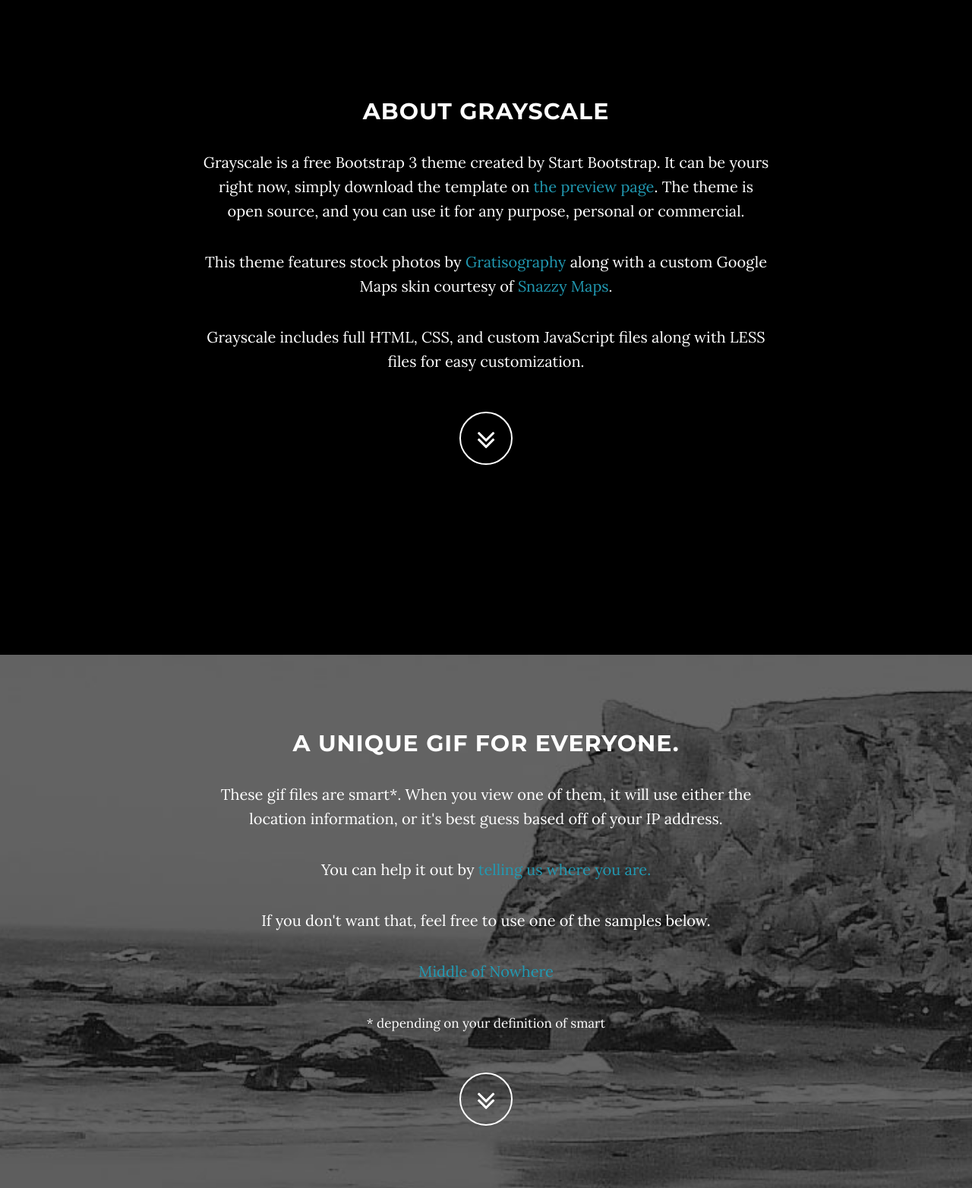
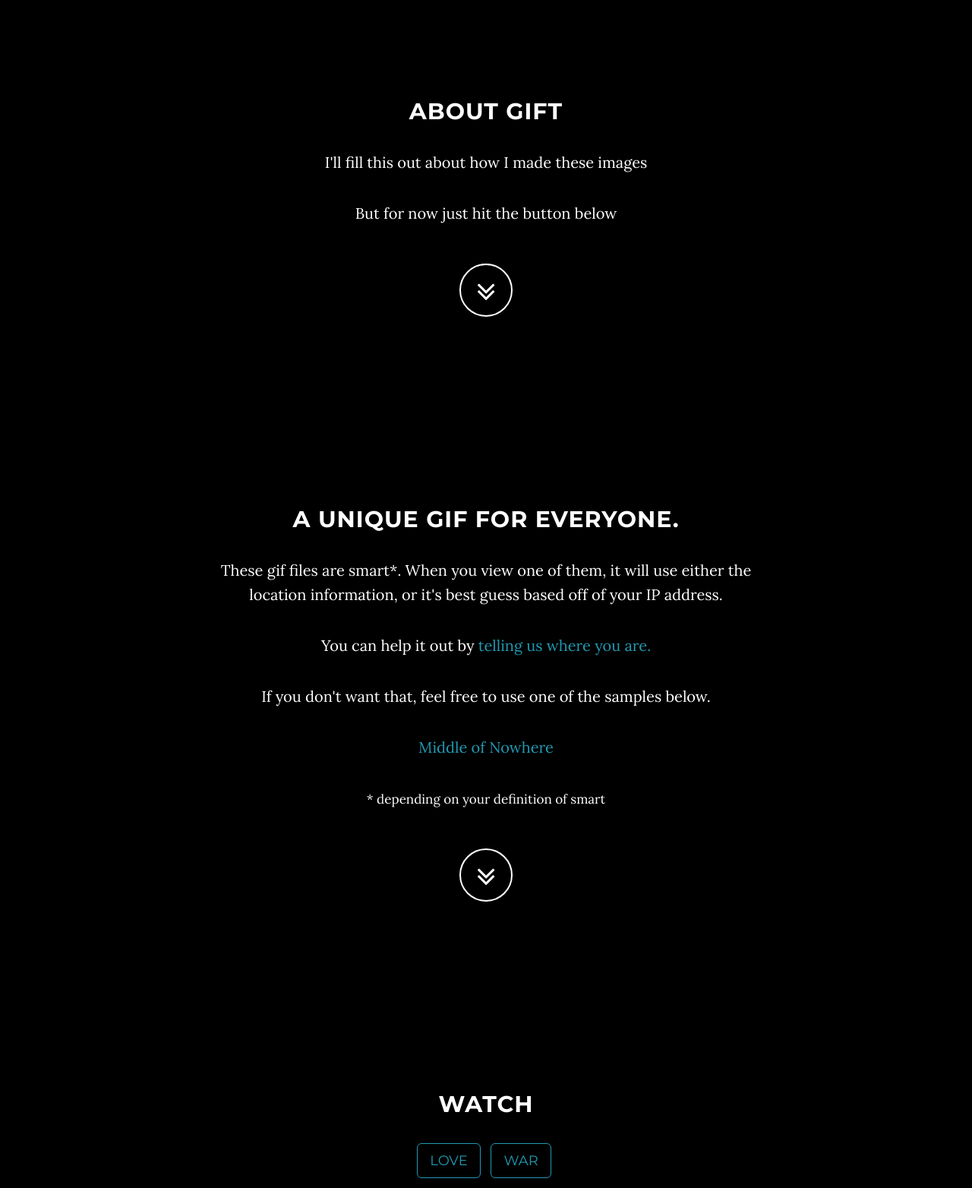
Before and after one commit to gophergala/Gift, a plain HTML site: page cmd/static/index.html in a window 1280 px wide. Shown: the part 920-2484 px from the top of the page at 76% size. Drawn offline with Linux system fonts and the light colour scheme.

Commit message:
HTML cleanup

```diff
--- a/cmd/static/index.html
+++ b/cmd/static/index.html
@@ -89,10 +89,9 @@
     <section id="about" class="container content-section text-center">
       <div class="row">
         <div class="col-lg-8 col-lg-offset-2">
-          <h2>About Grayscale</h2>
-          <p>Grayscale is a free Bootstrap 3 theme created by Start Bootstrap. It can be yours right now, simply download the template on <a href="http://startbootstrap.com/template-overviews/grayscale/">the preview page</a>. The theme is open source, and you can use it for any purpose, personal or commercial.</p>
-          <p>This theme features stock photos by <a href="http://gratisography.com/">Gratisography</a> along with a custom Google Maps skin courtesy of <a href="http://snazzymaps.com/">Snazzy Maps</a>.</p>
-          <p>Grayscale includes full HTML, CSS, and custom JavaScript files along with LESS files for easy customization.</p>
+          <h2>About Gift</h2>
+          <p>I'll fill this out about how I made these images</p>
+          <p>But for now just hit the button below</p>
           <a href="#geo" class="btn btn-circle page-scroll">
             <i class="fa fa-angle-double-down animated"></i>
           </a>
@@ -102,9 +101,8 @@
     </section>
 
     <!-- Geo Section -->
-    <section id="geo" class="content-section text-center">
-      <div class="download-section">
-        <div class="container">
+    <section id="geo" class="container content-section text-center">
+      <div class="row">
         <div class="col-lg-8 col-lg-offset-2">
           <h2>A unique gif for everyone.</h2>
           <p>These gif files are smart*.  When you view one of them, it will use either the location information, or it's best guess based off of your IP address.</p>
@@ -113,11 +111,10 @@
           <p id="output"></p>
           <p><a href="#watch" onclick="setPosition(nwt); return false">Middle of Nowhere</a></p>
           <p><small> * depending on your definition of smart</small></p>
-            <a href="#view" class="btn btn-circle page-scroll">
+          <a href="#watch" class="btn btn-circle page-scroll">
             <i class="fa fa-angle-double-down animated"></i>
           </a>
 
-          </div>
         </div>
       </div>
     </section>
```
Lines whose indentation alone changed are shown as unchanged.
